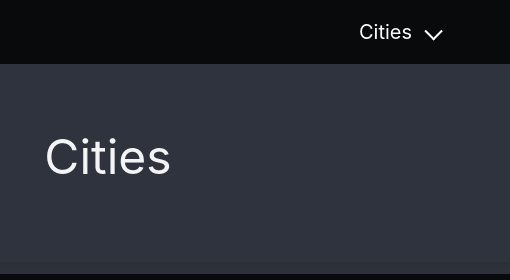
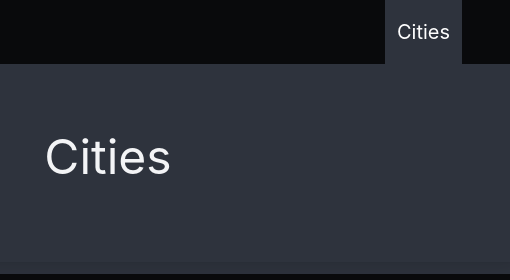
Before and after one commit to AdamMcCarthyCS/web-dev-1-assignment-2, an Eleventy site: page pages/cities.njk in a window 1280 px wide. Shown: the top 280 px of the page, 770-1280 px from the left. Built offline with nearby package versions, Linux system fonts and the light colour scheme; Eleventy itself is replaced by a stand-in of ours; files that its build step writes are made by us from their sources.

Commit message:
fix(navigation-plugin): add condition that dropdown only crated when children exist on item

```diff
--- a/_includes/nav.njk
+++ b/_includes/nav.njk
@@ -20,7 +20,7 @@
                 {% set navPages = collections.all | eleventyNavigation %}
 
                 {% for entry in navPages %}
-                    {% if entry.children %}
+                    {% if entry.children and entry.children.length > 0 %}
                         <!-- This is where the dropdown gets generated -->
                         <div href="" class="navbar-item has-dropdown is-hoverable">
                             <a href="" class="navbar-link has-text-white is-size-5">{{ entry.title }}</a>
```
